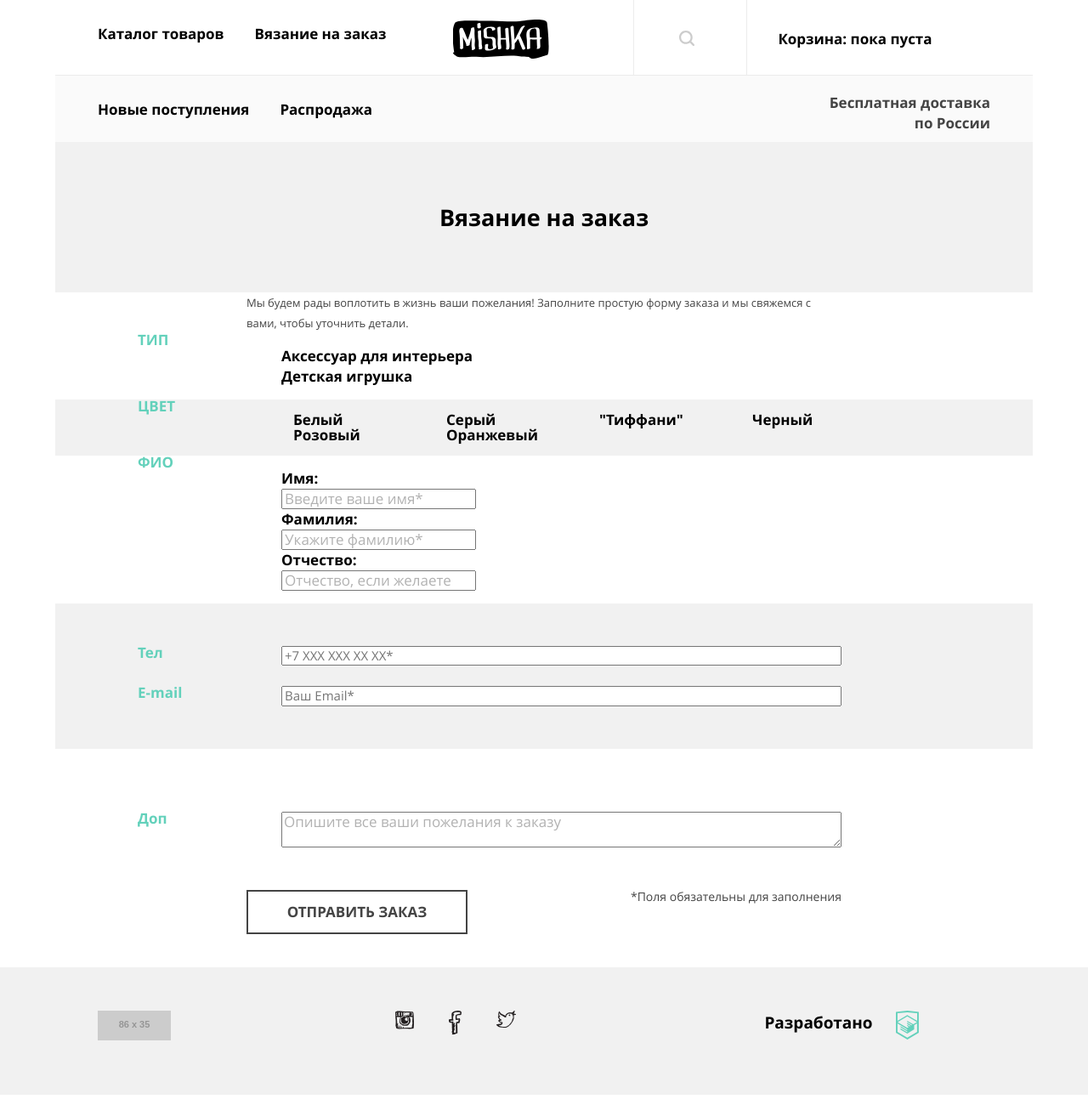
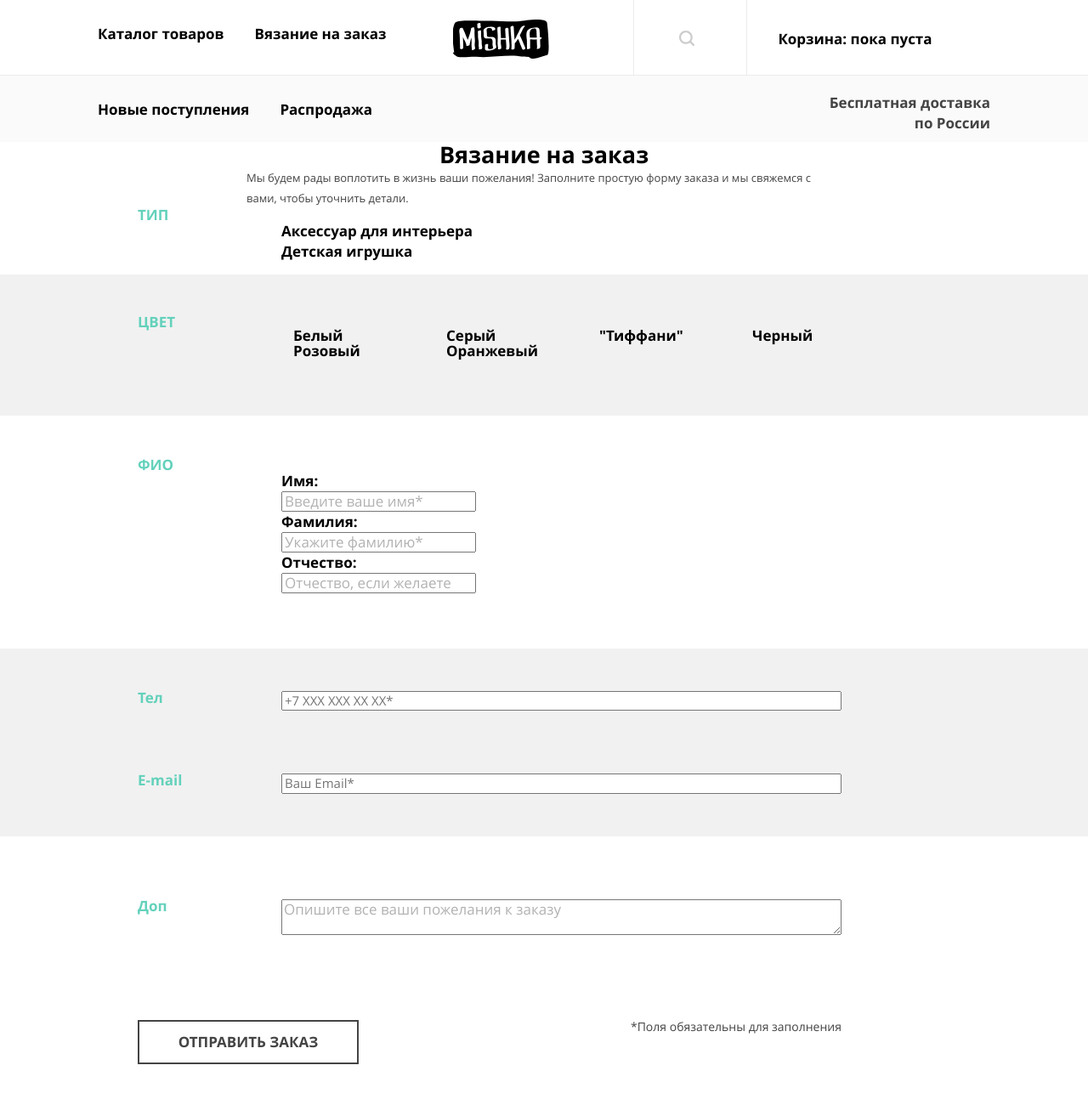
Before and after one commit to OlegNau/1177945-mishka-21, a website: page source/form.html in a window 1280 px wide. Shown: the top 1300 px of the page at 85% size. Drawn offline with nearby package versions, Linux system fonts and the light colour scheme; files that its build step writes are made by us from their sources; placeholder pictures from the web are drawn by us.

Commit message:
Внес правки

```diff
--- a/source/form.html
+++ b/source/form.html
@@ -35,7 +35,7 @@
       </div>
       <p class="form-page-main__text">Мы будем рады воплотить в жизнь ваши пожелания! Заполните простую форму заказа и мы свяжемся с вами, чтобы уточнить детали.</p>
       <form class="form">
-        <div class="form__radio-container">
+        <div class="form__radio-container form__container">
         <h2 class="visually-hidden">заявка на заказ</h2>
 
           <span class="form__name">Тип</span>
@@ -51,7 +51,7 @@
           </ul>
         </div>
         <div class="form__color-container">
-          <div class="form__color">
+          <div class="form__color form__container">
           <span class="form__name">Цвет</span>
           <ul class="form__checkbox-container">
             <li>
@@ -81,7 +81,7 @@
           </ul>
         </div>
       </div>
-        <div class="form__customer">
+        <div class="form__customer form__container">
           <span class="form__name">ФИО</span>
           <ul class="form__customer-name">
             <li>
@@ -100,21 +100,21 @@
         </div>
         <div class="form__user-contacts-container">
           <div class="form__user-contacts">
-            <div class="form__contacts">
+            <div class="form__contacts form__container">
               <label class="form__contacts-label" for="phone">Тел</label>
               <input class="form__contacts-input form__contacts-input--phone" type="tel" name="phone" id="phone" placeholder="+7 ХХХ ХХХ ХХ ХХ*">
             </div>
-            <div class="user-contacts">
+            <div class="user-contacts form__container">
               <label class="form__contacts-label" for="email">E-mail</label>
               <input class="form__contacts-input form__contacts-input--email" type="email" name="email" id="email" placeholder="Ваш Email*">
             </div>
           </div>
         </div>
-        <div class="form__comment">
+        <div class="form__comment form__container">
           <label for="comment" class="form__comment-name">Доп</label>
           <textarea class="form__comment-area" name="comment" id="comment" placeholder="Опишите все ваши пожелания к заказу"></textarea>
         </div>
-        <div class="form__footer">
+        <div class="form__footer form__container">
           <span class="form__main-fields">*Поля обязательны для заполнения</span>
           <button class="form__button" type="submit" formaction="https://echo.htmlacademy.ru/">Отправить заказ</button>
         </div>
--- a/source/less/block/catalog-page-main.less
+++ b/source/less/block/catalog-page-main.less
@@ -1,16 +1,3 @@
-.catalog-page-main__heading-container {
-  background-color: @light-gray;
-  padding: 74px 30px 73px;
-  margin: 0 auto;
-  @media (min-width: @tablet-width) {
-    padding: 0 50px;
-    width: 768px;
-  }
-  @media (min-width: @desktop-width) {
-    width: 1150px;
-  }
-}
-
 .catalog-page-main__products-list {
   list-style: none;
   padding: 0 30px;
--- a/source/less/block/contacts.less
+++ b/source/less/block/contacts.less
@@ -74,8 +74,6 @@
   background-image: ;
 }
 
-
-
 .contacts__item-box {
   grid-area: item-box;
 }
--- a/source/less/block/form-page-main.less
+++ b/source/less/block/form-page-main.less
@@ -1,15 +1,3 @@
-.form-page-main__heading-container {
-  background-color: @light-gray;
-  padding: 74px 30px 73px;
-  margin: 0 auto;
-  @media (min-width: @tablet-width) {
-
-  }
-  @media (min-width: @desktop-width) {
-    width: 1150px;
-  }
-}
-
 .form-page-main__text {
   font-size: 13px;
   padding: 17px 30px;
--- a/source/less/block/form.less
+++ b/source/less/block/form.less
@@ -111,31 +111,32 @@
   }
 }
 
-.form__radio-container {
+.form__container {
   padding: 0 30px;
   margin: 0 auto;
   @media (min-width: @tablet-width) {
-    display: grid;
-    grid-template-columns: 169px 1fr;
-    width: 768px;
+    padding: 50px 50px;
   }
+  width: 768px;
   @media (min-width: @desktop-width) {
-    padding: 0 99px 0 97px;
+    padding: 50px 225px 50px 97px;
     width: 1150px;
   }
 }
 
-.form__color-container {
-  padding: 0 30px;
-  margin: 0 auto;
+.form__radio-container {
   @media (min-width: @tablet-width) {
-    background-color: @light-gray;
-    padding: 0 50px;
-    width: 768px
+    display: grid;
+    grid-template-columns: 169px 1fr;
   }
   @media (min-width: @desktop-width) {
     padding: 0 99px 0 97px;
-    width: 1150px;
+  }
+}
+
+.form__color-container {
+  @media (min-width: @tablet-width) {
+    background-color: @light-gray;
   }
 }
 
@@ -143,6 +144,10 @@
   @media (min-width: @tablet-width) {
   display: grid;
   grid-template-columns: 169px 1fr;
+  padding: 48px 50px 52px;
+  }
+  @media (min-width: @desktop-width) {
+    padding: 48px 99px 52px 97px;
   }
 }
 
@@ -156,35 +161,20 @@
 }
 
 .form__customer {
-  padding: 0 30px;
-  margin: 0 auto;
   @media (min-width: @tablet-width) {
     display: grid;
     grid-template-columns: 169px 1fr;
-    padding: 0 50px;
-    width: 768px;
   }
-  @media (min-width: @desktop-width) {
-    padding: 0 225px 0 97px;
-    width: 1150px;
-}
 }
 
 .form__user-contacts-container {
-  padding: 50px 30px;
-  margin: 0 auto;
   @media (min-width: @tablet-width) {
     background-color: @light-gray;
-    padding: 50px 50px;
-    width: 768px;
-  }
-  @media (min-width: @desktop-width) {
-    padding: 50px 225px 50px 97px;
-    width: 1150px;
   }
 }
 
 .form__contacts {
+  padding-bottom: 0;
   @media (min-width: @tablet-width) {
     display: grid;
     grid-template-columns: 169px 1fr;
@@ -208,26 +198,13 @@
     display: grid;
     grid-template-columns: 169px 1fr;
     margin-top: 24px;
-    padding: 50px 50px;
-    width: 768px;
-  }
-  @media (min-width: @desktop-width) {
     padding: 50px 225px 50px 97px;
-    width: 1150px;
   }
 }
 
 .form__footer {
-  padding: 0 30px;
-  margin: 0 auto;
   @media (min-width: @tablet-width) {
     display: flex;
     justify-content: space-between;
-    padding: 0 50px;
-    width: 768px;
-  }
-  @media (min-width: @desktop-width) {
-    padding: 0 225px 0 225px;
-    width: 1150px;
   }
 }
--- a/source/less/block/page-header.less
+++ b/source/less/block/page-header.less
@@ -7,18 +7,12 @@
 
 @media (min-width: @tablet-width) {
   .page-header {
-  margin: 0 auto;
-  padding: 0 50px;
-  min-width: 768px;
   background-image: linear-gradient(to bottom, @white, @white 88px, @border-gray 88px, @border-gray 89px, @header-background 89px, @header-background);
   }
 }
 
 @media (min-width: @desktop-width) {
   .page-header {
-  margin: 0 auto;
-  padding: 0 50px;
-  width: 1150px;
   background-image: linear-gradient(to bottom, @white, @white 88px, @border-gray 88px, @border-gray 89px, @header-background 89px, @header-background);
   }
 }
--- a/source/less/block/page-navigation.less
+++ b/source/less/block/page-navigation.less
@@ -2,6 +2,14 @@
   font-weight: bold;
   font-size: 17px;
   line-height: 24px;
+  @media (min-width: @tablet-width) {
+    margin: 0 auto;
+  padding: 0 50px;
+  width: 768px;
+  }
+  @media (min-width: @desktop-width){
+   width: 1150px;
+  }
 }
 
 .page-navigation__item {
@@ -52,11 +60,11 @@
   padding: 22px 0;
   width: 86px;
   min-height: 79px;
-  background-image: url(../../img/mishka-logo-mobile.svg);
+  background-image: url(../img/mishka-logo-mobile.svg);
   background-repeat: no-repeat;
   background-position: center;
   @media (min-width: @tablet-width) {
-    background-image: url(../../img/mishka-logo-tablet.svg);
+    background-image: url(../img/mishka-logo-tablet.svg);
     width: 113px;
     min-height: 46px;
     margin-top: 22px;
@@ -76,7 +84,7 @@
   border: none;
   top: 0;
   right: 0;
-  background-image: url(../../img/open-menu.svg);
+  background-image: url(../img/open-menu.svg);
   background-repeat: no-repeat;
   background-position: center;
 
@@ -89,7 +97,7 @@
 }
 
 .page-navigation__toggle-close {
-  background-image: url(../../img/menu-close.svg);
+  background-image: url(../img/menu-close.svg);
 }
 
 .page-navigation__changing-elements, .page-navigation__static-elements  {
@@ -155,7 +163,7 @@
     padding: 0;
       &::before {
         content: "";
-        background-image: url(../../img/search.svg);
+        background-image: url(../img/search.svg);
         width: 18px;
         height: 18px;
         position: absolute;
--- a/source/less/block/page.less
+++ b/source/less/block/page.less
@@ -15,3 +15,9 @@
   margin: 0 auto;
   text-align: center;
 }
+
+.page__heading-container {
+  background-color: @light-gray;
+  padding: 74px 30px 73px;
+  margin: 0 auto;
+}
--- a/source/less/block/production.less
+++ b/source/less/block/production.less
@@ -34,16 +34,17 @@ grid-area: pt;
   position: relative;
   border: 1px solid @border-gray;
   margin: 0 auto;
-  padding: 0 30px;
   @media (min-width: @tablet-width) {
-  padding: 0 50px;
-  width: 768px;
+  padding: 0;
+  width: 668px;
   display: flex;
   flex-direction: column;
   align-items: center;
+  border-left: none;
+  border-right: none;
   }
   @media (min-width: @desktop-width) {
-    width: 1150px;
+    width: 1050px;
     display: grid;
     grid-template-columns: 683px 1fr;
     grid-template-areas:
```
Also changed, not shown: source/catalog.html (+1 -1 lines).
